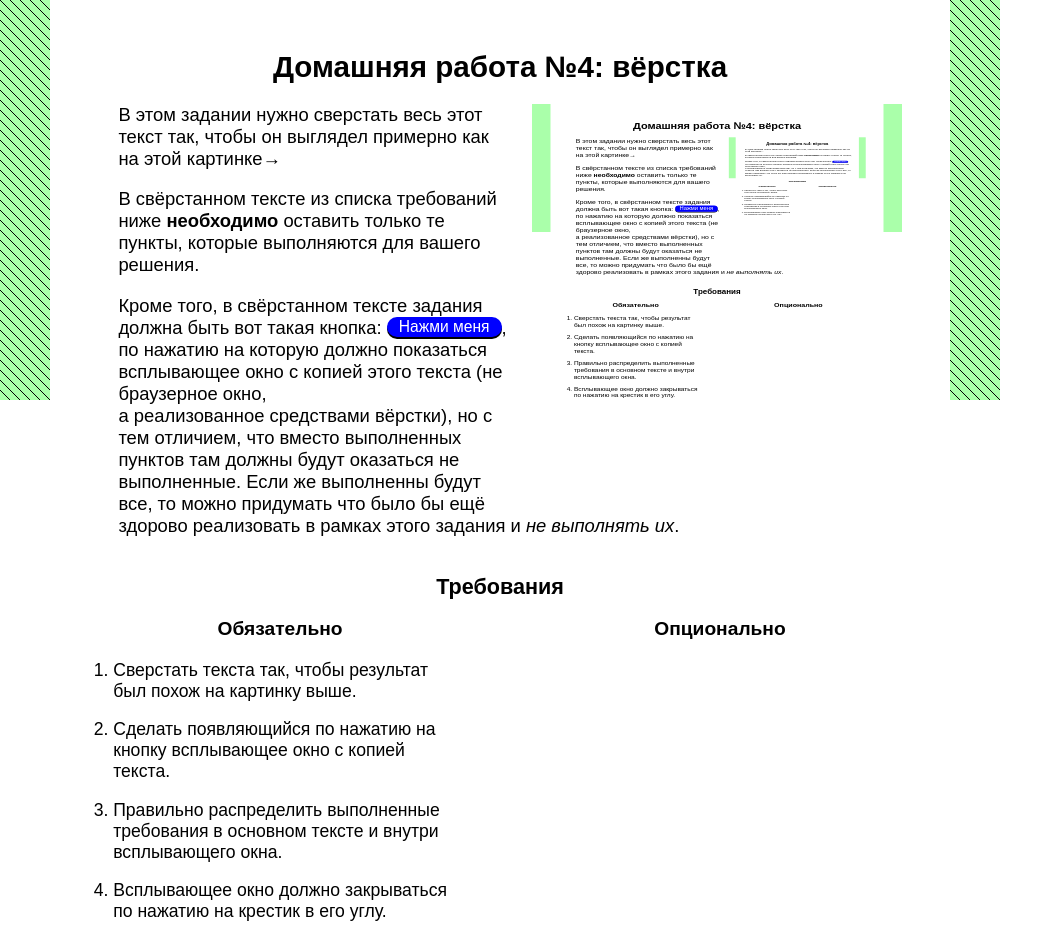
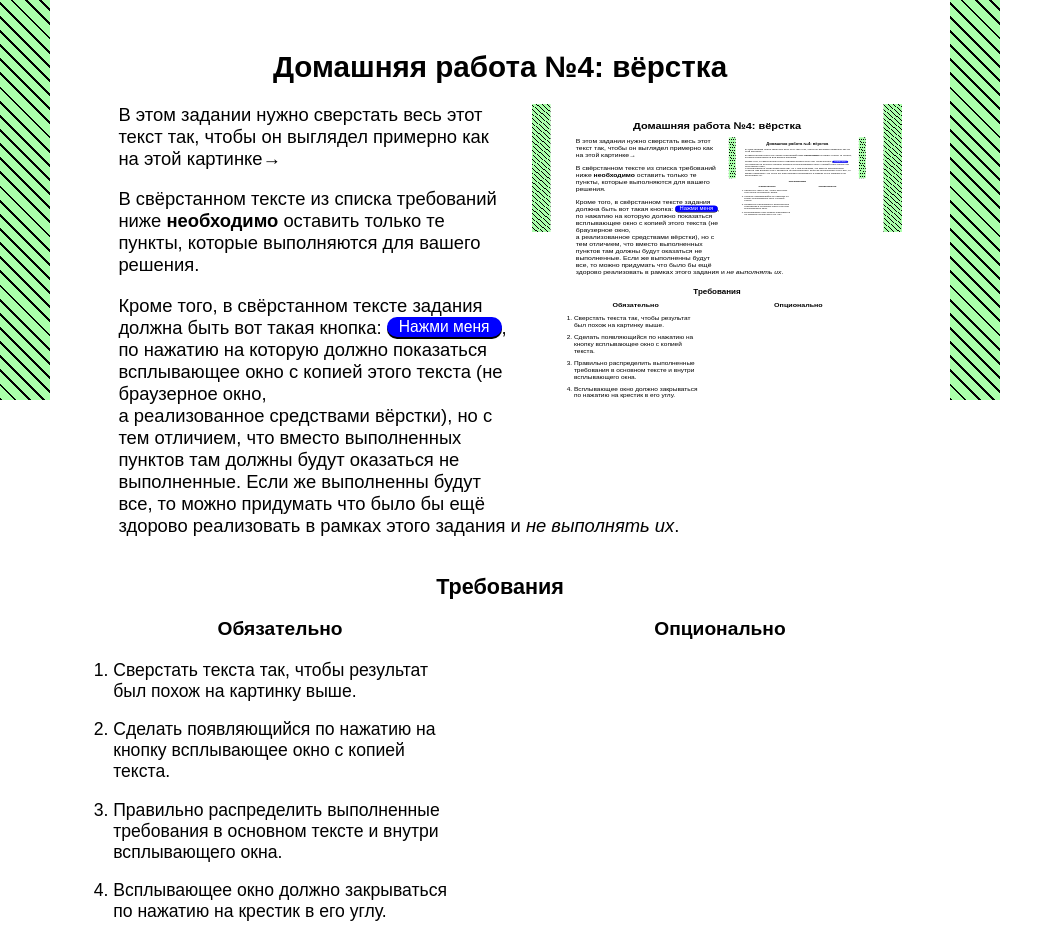
Before and after one commit to hse2016/part-1-task-4, a plain HTML site: page index.html in a window 1280 px wide. Shown: the whole page, without its empty margins (0-1063 px from the left). Drawn offline with Linux system fonts and the light colour scheme.

Commit message:
Switched to built-in gradient

```diff
--- a/script.js
+++ b/script.js
@@ -24,8 +24,8 @@ window.onresize = function(event) {
 
 getHTMLContent(setHTMLContentToPlacer);
 ini(leftCanvas, rightCanvas, leftDecorator, rightDecorator);
-drawGrid(leftCanvas, 10);
-drawGrid(rightCanvas, 10);
+// drawGrid(leftCanvas, 10);
+// drawGrid(rightCanvas, 10);
 hideElementsOfClass(document, 'unsolved');
 
 setInterval(function() {
@@ -34,8 +34,8 @@ setInterval(function() {
   }
 
   ini(leftCanvas, rightCanvas, leftDecorator, rightDecorator);
-  drawGrid(leftCanvas, 10);
-  drawGrid(rightCanvas, 10);
+  // drawGrid(leftCanvas, 10);
+  // drawGrid(rightCanvas, 10);
   resized = false;
 }, 500);
 
--- a/style.css
+++ b/style.css
@@ -104,7 +104,10 @@ ul {
 #leftDecorator, #rightDecorator {
   max-width: 50px;
 
-  background-color: #AAFFAA;
+  background: -webkit-repeating-linear-gradient(45deg, black 0px, black 2px, #AAFFAA 2px, #AAFFAA 10px);
+  background: -moz-repeating-linear-gradient(45deg, black 0px, black 2px, #AAFFAA 2px, #AAFFAA 10px);
+  background: -o-repeating-linear-gradient(45deg, black 0px, black 2px, #AAFFAA 2px, #AAFFAA 10px);
+  background: repeating-linear-gradient(45deg, black 0px, black 2px, #AAFFAA 2px, #AAFFAA 10px);
 }
 
 .invisible {
@@ -206,7 +209,7 @@ ul {
 
 .requirements > .right-column > ul > li:before{
   display: inline-block;
-  width: 12px !important;
+  width: 12px;
   margin-left: -20px;
   content: '—';
 }
```
